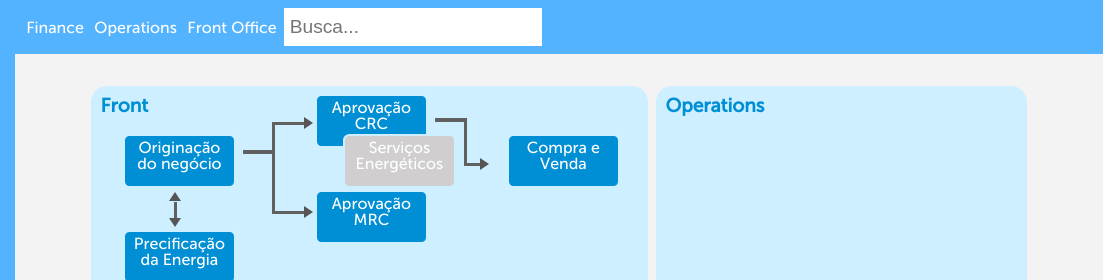
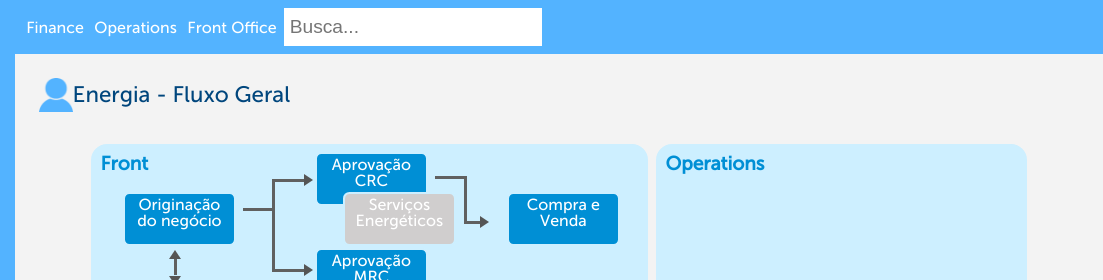
Before and after one commit to marinacavalari/blog-prototype, a plain HTML site: page profile-energia.html in a window 1280 px wide. Shown: the top 280 px of the page, 177-1280 px from the left. Drawn offline with Linux system fonts and the light colour scheme.

Commit message:
Add profile title and image

```diff
--- a/css/estilo.css
+++ b/css/estilo.css
@@ -162,8 +162,17 @@
     margin: 1.5em;
 }
 
-.main .main-content .usuario {
-    display: none;
+.main .main-content .profile {
+    color: #00467d;
+    font-size: 1.4em;
+    display: flex;
+    align-items: center;
+    text-align: center;
+}
+
+.main .main-content .profile .image {
+    width: 1.5em;
+    height: 1.5em;
 }
 
 .main .main-content .mapa {
@@ -171,7 +180,6 @@
     width: 20%;
     height: 15%;
     cursor: pointer;
-
 }
 
 .main .main-content .post-container {
--- a/profile-energia.html
+++ b/profile-energia.html
@@ -35,9 +35,9 @@
                 <input id="busca" placeholder="Busca..." class="busca">
             </section>
             <section class="main-content">
-                <figure class="usuario" >
-                    <img src="images/profile.png" class="perfil-image">
-                    <figcaption class="name-perfil">Energia</figcaption>
+                <figure class="profile" >
+                    <img src="images/profile.png" class="image">
+                    <figcaption class="name">Energia - Fluxo Geral</figcaption>
                 </figure>
                 <section class="strategic-map">
                     <div class="left-departaments">
```
